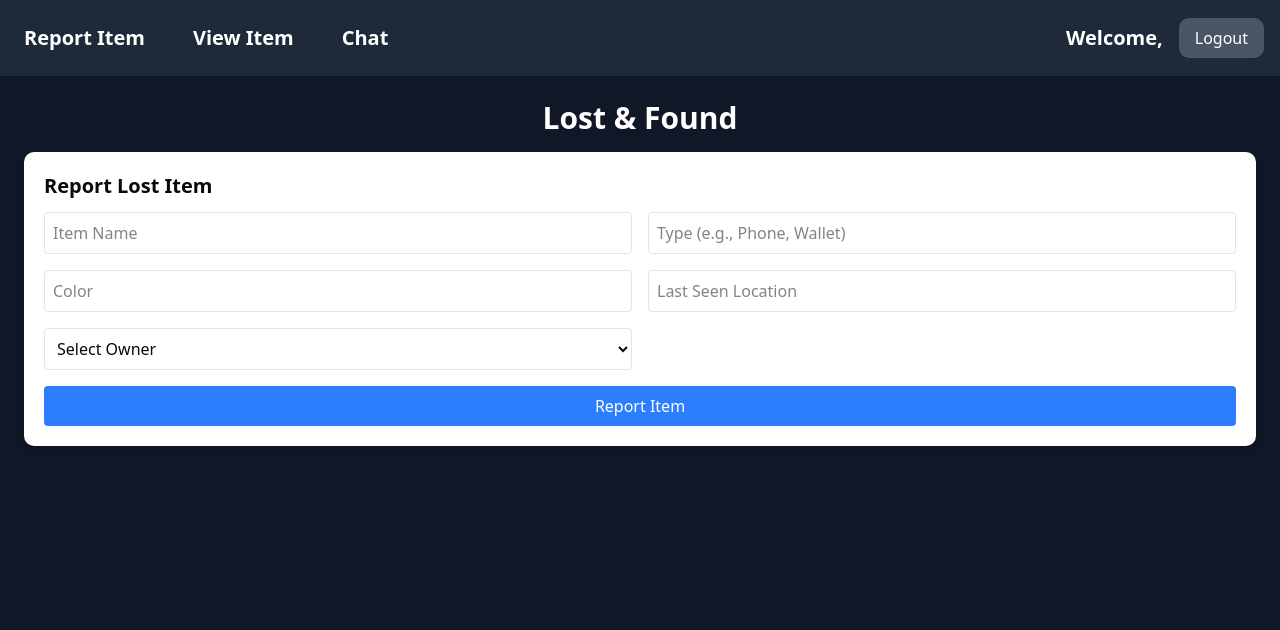
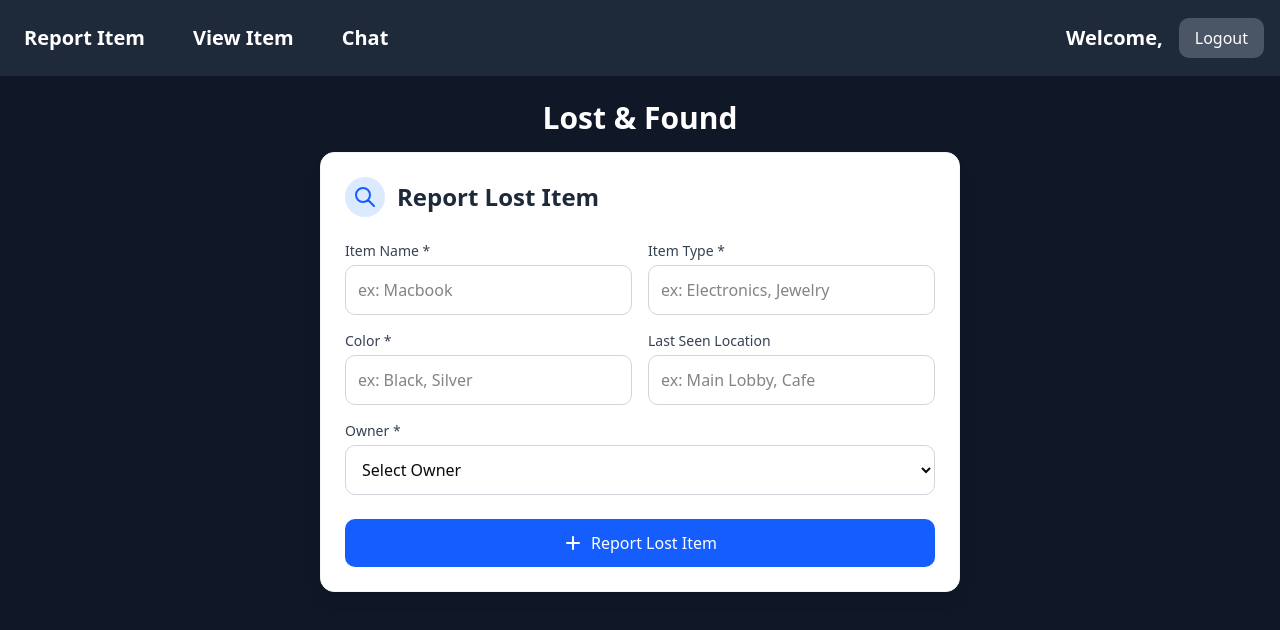
Before and after one commit to Wenfuuu/TPADesktop_VorteKia, a React (Vite) app in the folder TPA/tpa/: page /lostandfound/report in a window 1280 px wide. Shown: the top 630 px of the page. Built offline with nearby package versions, Linux system fonts and the light colour scheme.

Commit message:
feat: empty image validation

```diff
--- a/TPA/tpa/src/components/LostAndFound/LostAndFoundForm.tsx
+++ b/TPA/tpa/src/components/LostAndFound/LostAndFoundForm.tsx
@@ -14,7 +14,6 @@ const LostAndFoundForm = () => {
     status: "Missing",
   });
   const [errors, setErrors] = useState<string>("");
-  // const [newCustomerName, setNewCustomerName] = useState<string>("");
 
   const { items, setItems, customers } = useLostAndFound();
 
@@ -28,7 +27,7 @@ const LostAndFoundForm = () => {
       newOwner: item.owner,
       newStatus: "Missing",
     }).then((success) => {
-      if (success) toast("Lost item has been created!");
+      if (success) toast.success("Lost item has been reported successfully!");
     });
   };
 
@@ -40,7 +39,7 @@ const LostAndFoundForm = () => {
       !newItem.color ||
       !newItem.owner
     ) {
-      setErrors("There are empty form fields.");
+      setErrors("Please fill in all required fields.");
       return;
     }
     setErrors("");
@@ -57,59 +56,115 @@ const LostAndFoundForm = () => {
     });
   };
 
-  // function createCustomer() {
-  //   toast("creating customer");
-  //   if (newCustomerName.trim() === "") return;
-  //   invoke("create_customer", {
-  //     newName: newCustomerName,
-  //   }).then((success) => {
-  //     if (success) {
-  //       setNewCustomerName("");
-  //     }
-  //   });
-  // }
+  return (
+    <div className="flex justify-center w-full max-w-2xl mx-auto px-4">
+      <div className="bg-white shadow-lg rounded-xl p-6 mb-8 w-full border border-gray-100">
+        <div className="flex items-center mb-6">
+          <div className="h-10 w-10 rounded-full bg-blue-100 flex items-center justify-center mr-3">
+            <svg
+              xmlns="http://www.w3.org/2000/svg"
+              className="h-6 w-6 text-blue-600"
+              fill="none"
+              viewBox="0 0 24 24"
+              stroke="currentColor"
+            >
+              <path
+                strokeLinecap="round"
+                strokeLinejoin="round"
+                strokeWidth={2}
+                d="M21 21l-6-6m2-5a7 7 0 11-14 0 7 7 0 0114 0z"
+              />
+            </svg>
+          </div>
+          <h2 className="text-2xl font-bold text-gray-800">Report Lost Item</h2>
+        </div>
 
-  return (
-    <div className="bg-white shadow-md rounded-lg p-5 mb-6">
-      <h2 className="text-xl font-semibold mb-3">Report Lost Item</h2>
-      {errors && <p className="text-red-500 text-sm mb-2">{errors}</p>}
-      <div className="grid grid-cols-2 gap-4">
+        {errors && (
+          <div className="bg-red-50 text-red-600 p-3 rounded-lg mb-4 flex items-center">
+            <svg
+              xmlns="http://www.w3.org/2000/svg"
+              className="h-5 w-5 mr-2"
+              viewBox="0 0 20 20"
+              fill="currentColor"
+            >
+              <path
+                fillRule="evenodd"
+                d="M18 10a8 8 0 11-16 0 8 8 0 0116 0zm-7 4a1 1 0 11-2 0 1 1 0 012 0zm-1-9a1 1 0 00-1 1v4a1 1 0 102 0V6a1 1 0 00-1-1z"
+                clipRule="evenodd"
+              />
+            </svg>
+            {errors}
+          </div>
+        )}
+
+        <div className="space-y-4">
+          <div className="grid grid-cols-1 md:grid-cols-2 gap-4">
+            <div>
+              <label className="block text-sm font-medium text-gray-700 mb-1">
+                Item Name *
+              </label>
               <input
                 type="text"
-          placeholder="Item Name"
-          className="p-2 border rounded"
+                placeholder="ex: Macbook"
+                className="w-full p-3 border border-gray-300 rounded-lg focus:ring-2 focus:ring-blue-500 focus:border-blue-500 transition"
                 value={newItem.name}
-          onChange={(e) => setNewItem({ ...newItem, name: e.target.value })}
+                onChange={(e) =>
+                  setNewItem({ ...newItem, name: e.target.value })
+                }
               />
+            </div>
+            <div>
+              <label className="block text-sm font-medium text-gray-700 mb-1">
+                Item Type *
+              </label>
               <input
                 type="text"
-          placeholder="Type (e.g., Phone, Wallet)"
-          className="p-2 border rounded"
+                placeholder="ex: Electronics, Jewelry"
+                className="w-full p-3 border border-gray-300 rounded-lg focus:ring-2 focus:ring-blue-500 focus:border-blue-500 transition"
                 value={newItem.item_type}
                 onChange={(e) =>
                   setNewItem({ ...newItem, item_type: e.target.value })
                 }
               />
+            </div>
+            <div>
+              <label className="block text-sm font-medium text-gray-700 mb-1">
+                Color *
+              </label>
               <input
                 type="text"
-          placeholder="Color"
-          className="p-2 border rounded"
+                placeholder="ex: Black, Silver"
+                className="w-full p-3 border border-gray-300 rounded-lg focus:ring-2 focus:ring-blue-500 focus:border-blue-500 transition"
                 value={newItem.color}
-          onChange={(e) => setNewItem({ ...newItem, color: e.target.value })}
+                onChange={(e) =>
+                  setNewItem({ ...newItem, color: e.target.value })
+                }
               />
+            </div>
+            <div>
+              <label className="block text-sm font-medium text-gray-700 mb-1">
+                Last Seen Location
+              </label>
               <input
                 type="text"
-          placeholder="Last Seen Location"
-          className="p-2 border rounded"
+                placeholder="ex: Main Lobby, Cafe"
+                className="w-full p-3 border border-gray-300 rounded-lg focus:ring-2 focus:ring-blue-500 focus:border-blue-500 transition"
                 value={newItem.last_seen_location}
                 onChange={(e) =>
                   setNewItem({ ...newItem, last_seen_location: e.target.value })
                 }
               />
+            </div>
+            <div className="md:col-span-2">
+              <label className="block text-sm font-medium text-gray-700 mb-1">
+                Owner *
+              </label>
               <select
-          className="p-2 border rounded"
+                className="w-full p-3 border border-gray-300 rounded-lg focus:ring-2 focus:ring-blue-500 focus:border-blue-500 transition bg-white"
                 value={newItem.owner}
-          onChange={(e) => setNewItem({ ...newItem, owner: e.target.value })}
+                onChange={(e) =>
+                  setNewItem({ ...newItem, owner: e.target.value })
+                }
               >
                 <option value="" disabled>
                   Select Owner
@@ -120,30 +175,31 @@ const LostAndFoundForm = () => {
                   </option>
                 ))}
               </select>
+            </div>
+          </div>
+
+          <div className="mt-6">
             <button
-          className="col-span-2 bg-blue-500 text-white px-4 py-2 rounded hover:bg-blue-600"
+              className="w-full bg-blue-600 hover:bg-blue-700 text-white font-medium py-3 px-4 rounded-lg transition duration-200 flex items-center justify-center"
               onClick={handleAddItem}
             >
-          Report Item
+              <svg
+                xmlns="http://www.w3.org/2000/svg"
+                className="h-5 w-5 mr-2"
+                viewBox="0 0 20 20"
+                fill="currentColor"
+              >
+                <path
+                  fillRule="evenodd"
+                  d="M10 3a1 1 0 011 1v5h5a1 1 0 110 2h-5v5a1 1 0 11-2 0v-5H4a1 1 0 110-2h5V4a1 1 0 011-1z"
+                  clipRule="evenodd"
+                />
+              </svg>
+              Report Lost Item
             </button>
           </div>
-
-      {/* <div className="flex flex-col gap-2">
-        <h2>test create customer</h2>
-        <input
-          type="text"
-          placeholder="new customer name"
-          className="p-2 border rounded"
-          value={newCustomerName}
-          onChange={(e) => setNewCustomerName(e.target.value)}
-        />
-        <button
-          className="bg-blue-500 text-white px-4 py-2 rounded hover:bg-blue-600"
-          onClick={createCustomer}
-        >
-          create customer
-        </button>
-      </div> */}
+        </div>
+      </div>
     </div>
   );
 };
--- a/TPA/tpa/src/components/Restaurant/AddMenuDialog.tsx
+++ b/TPA/tpa/src/components/Restaurant/AddMenuDialog.tsx
@@ -26,11 +26,11 @@ export default function AddMenuDialog({
   const [menuName, setMenuName] = useState("");
   const [menuPrice, setMenuPrice] = useState("");
   const [menuImage, setMenuImage] = useState<Uint8Array | null>(null);
-  const [errors, setErrors] = useState<{ name?: string; price?: string }>();
+  const [errors, setErrors] = useState<{ name?: string; price?: string, image?: string }>();
 
   const handleSubmit = () => {
     // Validate form
-    const newErrors: { name?: string; price?: string } = {};
+    const newErrors: { name?: string; price?: string, image?: string } = {};
 
     if (!menuName.trim()) {
       newErrors.name = "Menu name is required";
@@ -40,6 +40,10 @@ export default function AddMenuDialog({
       newErrors.price = "Price is required";
     } else if (isNaN(Number(menuPrice)) || Number(menuPrice) <= 0) {
       newErrors.price = "Price must be a positive number";
+    }
+
+    if(!menuImage){
+      newErrors.image = "Image is required"
     }
 
     if (Object.keys(newErrors).length > 0) {
@@ -128,6 +132,9 @@ export default function AddMenuDialog({
                 onImageUpload={(image) => setMenuImage(image)}
               />
             </div>
+            {errors?.image && (
+              <p className="text-red-500 text-xs mt-1 text-center">{errors.image}</p>
+            )}
           </div>
         </div>
 
--- a/TPA/tpa/src/components/Restaurant/EditMenuDialog.tsx
+++ b/TPA/tpa/src/components/Restaurant/EditMenuDialog.tsx
@@ -25,7 +25,7 @@ export default function EditMenuDialog({
   const [menuName, setMenuName] = useState("");
   const [menuPrice, setMenuPrice] = useState("");
   const [menuImage, setMenuImage] = useState<Uint8Array | null>(null);
-  const [errors, setErrors] = useState<{ name?: string; price?: string }>();
+  const [errors, setErrors] = useState<{ name?: string; price?: string, image?: string }>();
 
   // Set initial values when menu changes or dialog opens
   useEffect(() => {
@@ -38,7 +38,7 @@ export default function EditMenuDialog({
 
   const handleSubmit = () => {
     // Validate form
-    const newErrors: { name?: string; price?: string } = {};
+    const newErrors: { name?: string; price?: string; image?: string } = {};
 
     if (!menuName.trim()) {
       newErrors.name = "Menu name is required";
@@ -48,6 +48,10 @@ export default function EditMenuDialog({
       newErrors.price = "Price is required";
     } else if (isNaN(Number(menuPrice)) || Number(menuPrice) <= 0) {
       newErrors.price = "Price must be a positive number";
+    }
+
+    if(!menuImage){
+      newErrors.image = "Image can't be empty"
     }
 
     if (Object.keys(newErrors).length > 0) {
@@ -137,6 +141,7 @@ export default function EditMenuDialog({
                 onImageUpload={(image) => setMenuImage(image)}
               />
             </div>
+            <div className="text-red-500 text-xs mt-1 text-center">{errors?.image}</div>
           </div>
         </div>
 
--- a/TPA/tpa/src/components/Restaurant/UpdateRestaurantModal.tsx
+++ b/TPA/tpa/src/components/Restaurant/UpdateRestaurantModal.tsx
@@ -133,7 +133,8 @@ export default function UpdateRestaurantModal({
       !updatedRestaurant.cuisine_type ||
       !updatedRestaurant.opening_hours ||
       !updatedRestaurant.closing_hours ||
-      !updatedRestaurant.status
+      !updatedRestaurant.status ||
+      !updatedRestaurant.image
     ) {
       setErrors("There are empty form fields.");
       return;
--- a/TPA/tpa/src/components/Ride/EditRideDialog.tsx
+++ b/TPA/tpa/src/components/Ride/EditRideDialog.tsx
@@ -145,7 +145,8 @@ export default function EditRideDialog({
       !updatedRide.closing_hours ||
       !updatedRide.status ||
       updatedRide.price === undefined ||
-      updatedRide.price === null
+      updatedRide.price === null ||
+      !updatedRide.image
     ) {
       setErrors("There are empty form fields.");
       return;
--- a/TPA/tpa/src/components/Store/EditStoreDialog.tsx
+++ b/TPA/tpa/src/components/Store/EditStoreDialog.tsx
@@ -130,7 +130,8 @@ export default function EditStoreDialog({
       !updatedStore.name ||
       !updatedStore.opening_hours ||
       !updatedStore.closing_hours ||
-      !updatedStore.status
+      !updatedStore.status ||
+      !updatedStore.image
     ) {
       setErrors("There are empty form fields.");
       return;
```
Also changed, not shown: TPA/tpa/src/components/Ride/RideList.tsx (+0 -7 lines), TPA/tpa/src/components/Ride/RideView.tsx (+0 -13 lines), TPA/tpa/src/components/Store/AddSouvenirDialog.tsx (+9 -0 lines), TPA/tpa/src/components/Store/EditSouvenirDialog.tsx (+11 -0 lines). Lines whose indentation alone changed are shown as unchanged.
